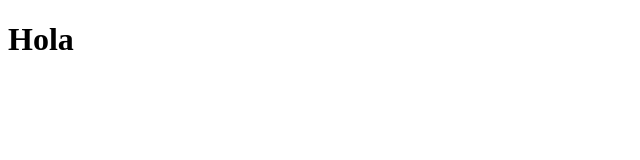
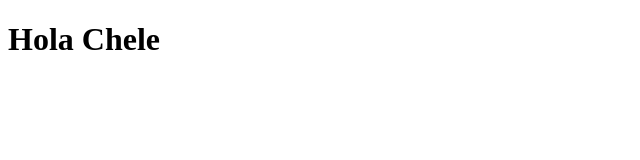
Before and after one commit to omargt8/omargt8.github.io, a plain HTML site: page index.html in a window 1280 px wide. Shown: the whole page, without its empty margins (0-640 px from the left). Drawn offline with Linux system fonts and the light colour scheme.

Commit message:
Update greeting in index.html to 'Hola Chele'

```diff
--- a/index.html
+++ b/index.html
@@ -6,6 +6,6 @@
     <title>Document</title>
 </head>
 <body>
-    <h1>Hola</h1>
+    <h1>Hola Chele</h1>
 </body>
 </html>
```
